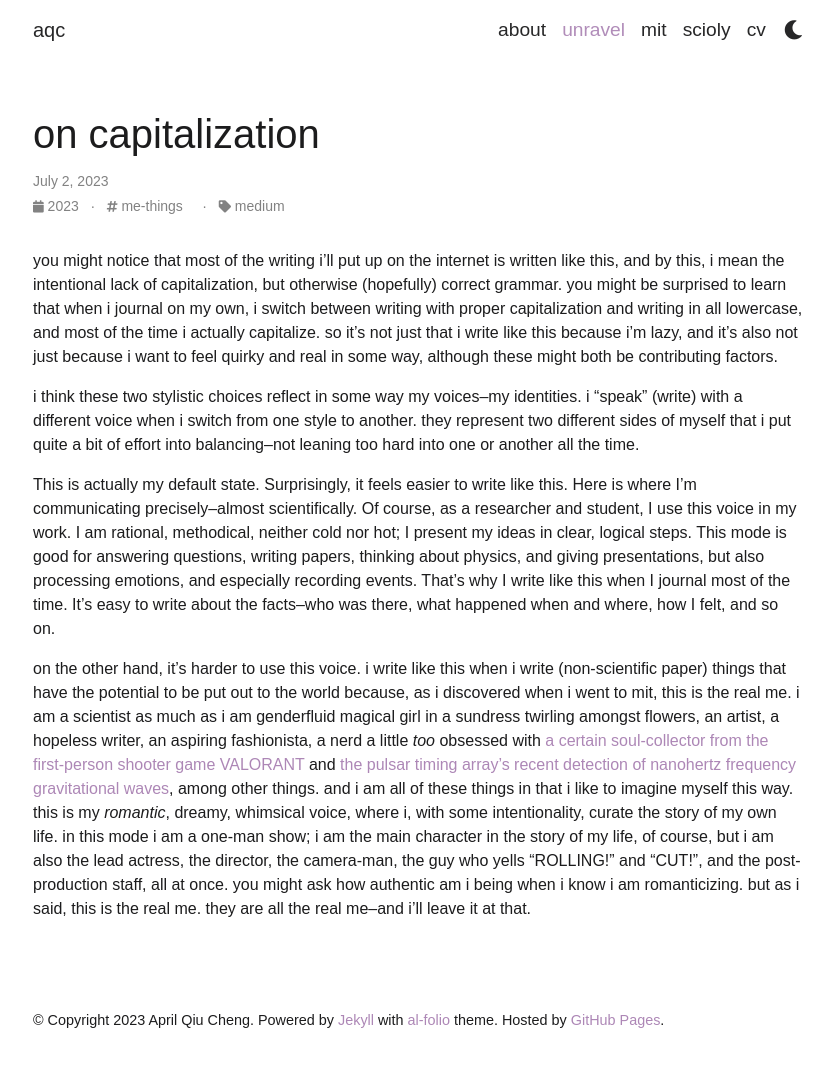
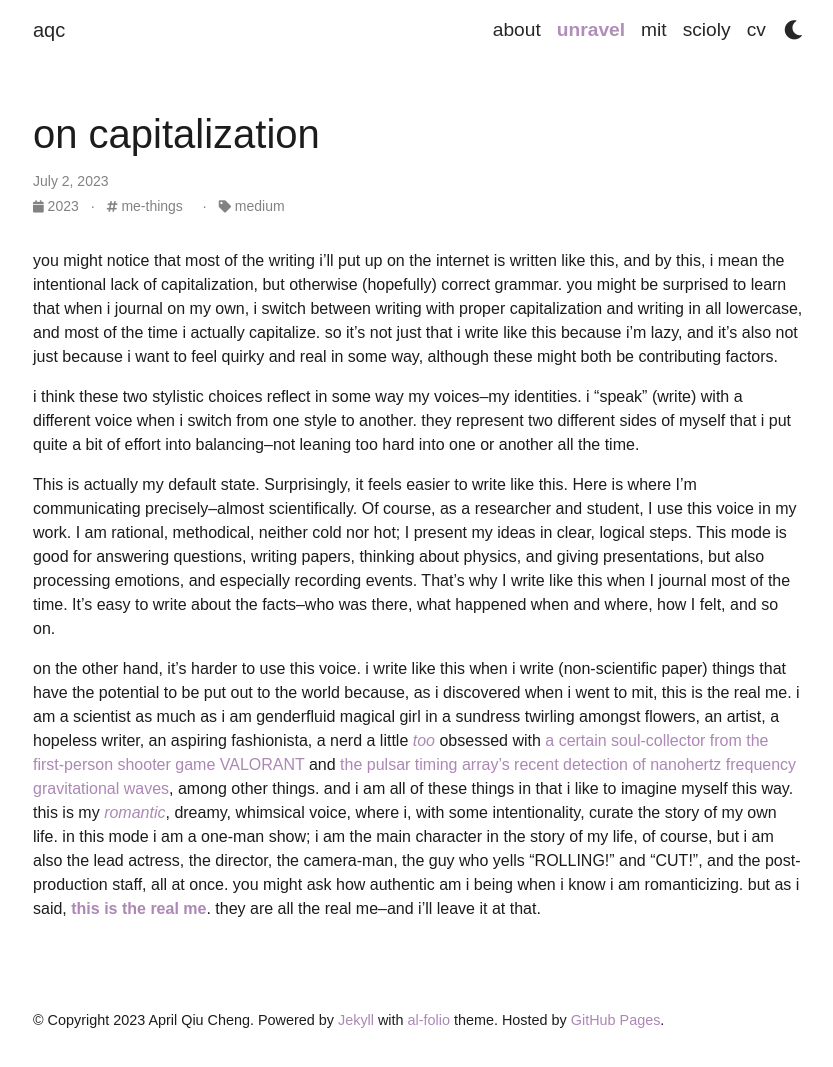
Before and after one commit to aqcheng/aqcheng.github.io, a Jekyll site: the page built from _posts/2023-07-02-on-capitalization.md, in a window 1280 px wide and 1071 px high. Shown: the top 1067 px of the window, without its empty margins (222-1055 px from the left). Built offline with Jekyll 4.4.1, drawn with Linux system fonts in a browser that asks for light colours; some web fonts are replaced; comment, search, counter and statistics services are not loaded; a style sheet for code colours, icons or effects is not loaded.

Commit message:
fixed bolding issue

```diff
--- a/_posts/2023-07-02-on-capitalization.md
+++ b/_posts/2023-07-02-on-capitalization.md
@@ -13,4 +13,4 @@ i think these two stylistic choices reflect in some way my voices–my identitie
 
 This is actually my default state. Surprisingly, it feels easier to write like this. Here is where I’m communicating precisely–almost scientifically. Of course, as a researcher and student, I use this voice in my work. I am rational, methodical, neither cold nor hot; I present my ideas in clear, logical steps. This mode is good for answering questions, writing papers, thinking about physics, and giving presentations, but also processing emotions, and especially recording events. That’s why I write like this when I journal most of the time. It’s easy to write about the facts–who was there, what happened when and where, how I felt, and so on.
 
-on the other hand, it’s harder to use this voice. i write like this when i write (non-scientific paper) things that have the potential to be put out to the world because, as i discovered when i went to mit, this is the real me. i am a scientist as much as i am genderfluid magical girl in a sundress twirling amongst flowers, an artist, a hopeless writer, an aspiring fashionista, a nerd a little *too* obsessed with [a certain soul-collector from the first-person shooter game VALORANT](https://playvalorant.com/en-gb/agents/reyna/) and [the pulsar timing array’s recent detection of nanohertz frequency gravitational waves](https://iopscience.iop.org/collections/apjl-230623-245-Focus-on-NANOGrav-15-year), among other things. and i am all of these things in that i like to imagine myself this way. this is my <em>romantic</em>, dreamy, whimsical voice, where i, with some intentionality, curate the story of my own life. in this mode i am a one-man show; i am the main character in the story of my life, of course, but i am also the lead actress, the director, the camera-man, the guy who yells “ROLLING!” and “CUT!”, and the post-production staff, all at once. you might ask how authentic am i being when i know i am romanticizing. but as i said, **this is the real me**. they are all the real me–and i’ll leave it at that.
+on the other hand, it’s harder to use this voice. i write like this when i write (non-scientific paper) things that have the potential to be put out to the world because, as i discovered when i went to mit, this is the real me. i am a scientist as much as i am genderfluid magical girl in a sundress twirling amongst flowers, an artist, a hopeless writer, an aspiring fashionista, a nerd a little *too* obsessed with [a certain soul-collector from the first-person shooter game VALORANT](https://playvalorant.com/en-gb/agents/reyna/) and [the pulsar timing array’s recent detection of nanohertz frequency gravitational waves](https://iopscience.iop.org/collections/apjl-230623-245-Focus-on-NANOGrav-15-year), among other things. and i am all of these things in that i like to imagine myself this way. this is my <em>romantic</em>, dreamy, whimsical voice, where i, with some intentionality, curate the story of my own life. in this mode i am a one-man show; i am the main character in the story of my life, of course, but i am also the lead actress, the director, the camera-man, the guy who yells “ROLLING!” and “CUT!”, and the post-production staff, all at once. you might ask how authentic am i being when i know i am romanticizing. but as i said, <bold>this is the real me</bold>. they are all the real me–and i’ll leave it at that.
--- a/_sass/_base.scss
+++ b/_sass/_base.scss
@@ -10,8 +10,12 @@ p, h1, h2, h3, h4, h5, h6, em, div, li, span, strong {
   font-family: 'Chivo', sans-serif;
 }
 
-span.emph {
+em, bold, span.emph {
   color: var(--global-emph-color);
+}
+
+bold {
+  font-weight: bold;
 }
 
 hr {
@@ -207,7 +211,7 @@ blockquote {
   }
   .navbar-nav .nav-item.active>.nav-link {
       background-color: inherit;
-      font-weight: bolder;
+      font-weight: bold;
       color: var(--global-theme-color);
       &:hover {
         color: var(--global-hover-color);
--- a/_sass/_themes.scss
+++ b/_sass/_themes.scss
@@ -9,7 +9,7 @@
   --global-text-color-light: #{$grey-color};
   --global-theme-color: #{$dark-purple-color};
   --global-hover-color: #{$purple-color};
-  --global-emph-color: #{$purple-color};
+  --global-emph-color: #{$dark-purple-color};
   --global-footer-bg-color: #{$white-color};
   --global-footer-text-color: #{$grey-color};
   --global-footer-link-color: #{$grey-color-dark};
```
